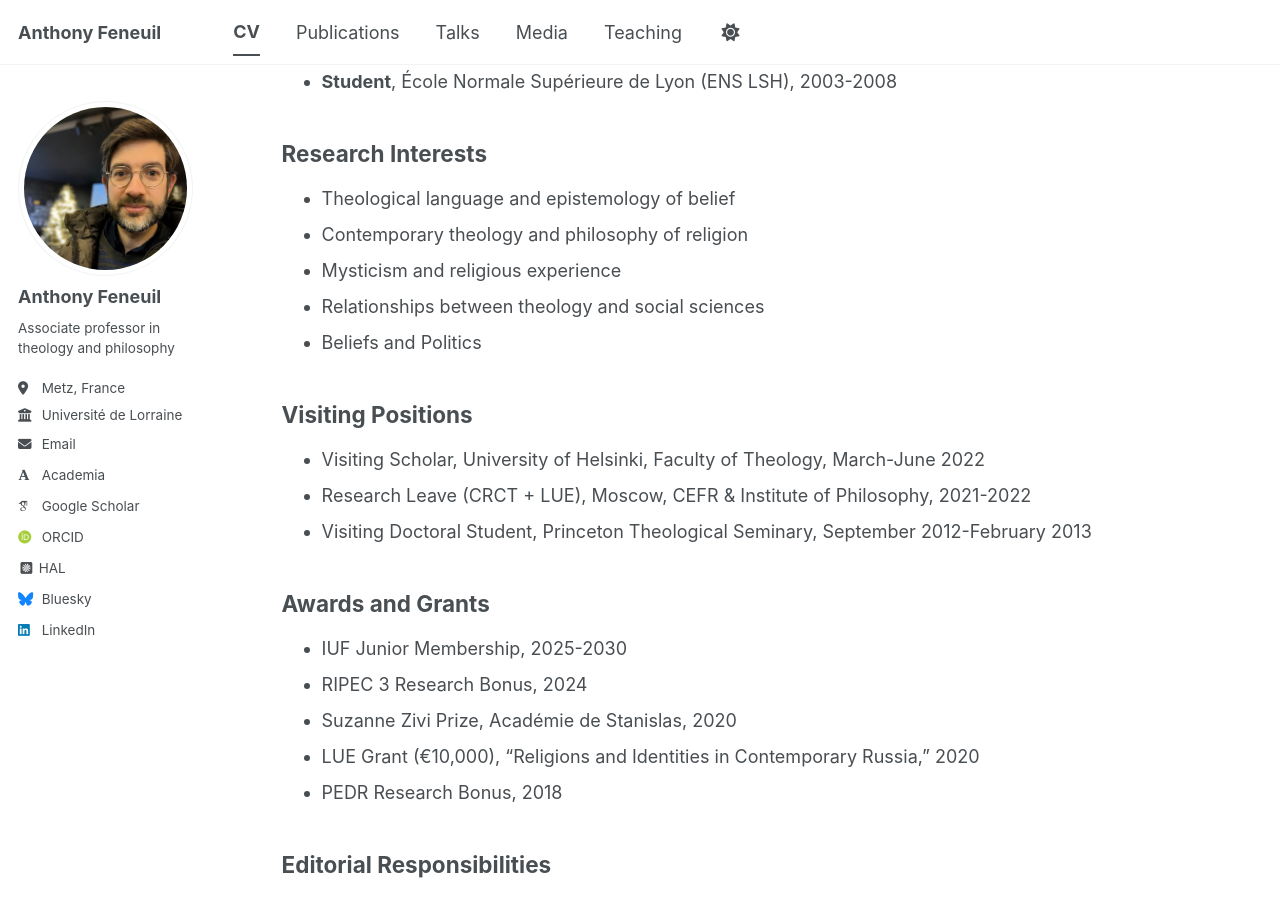
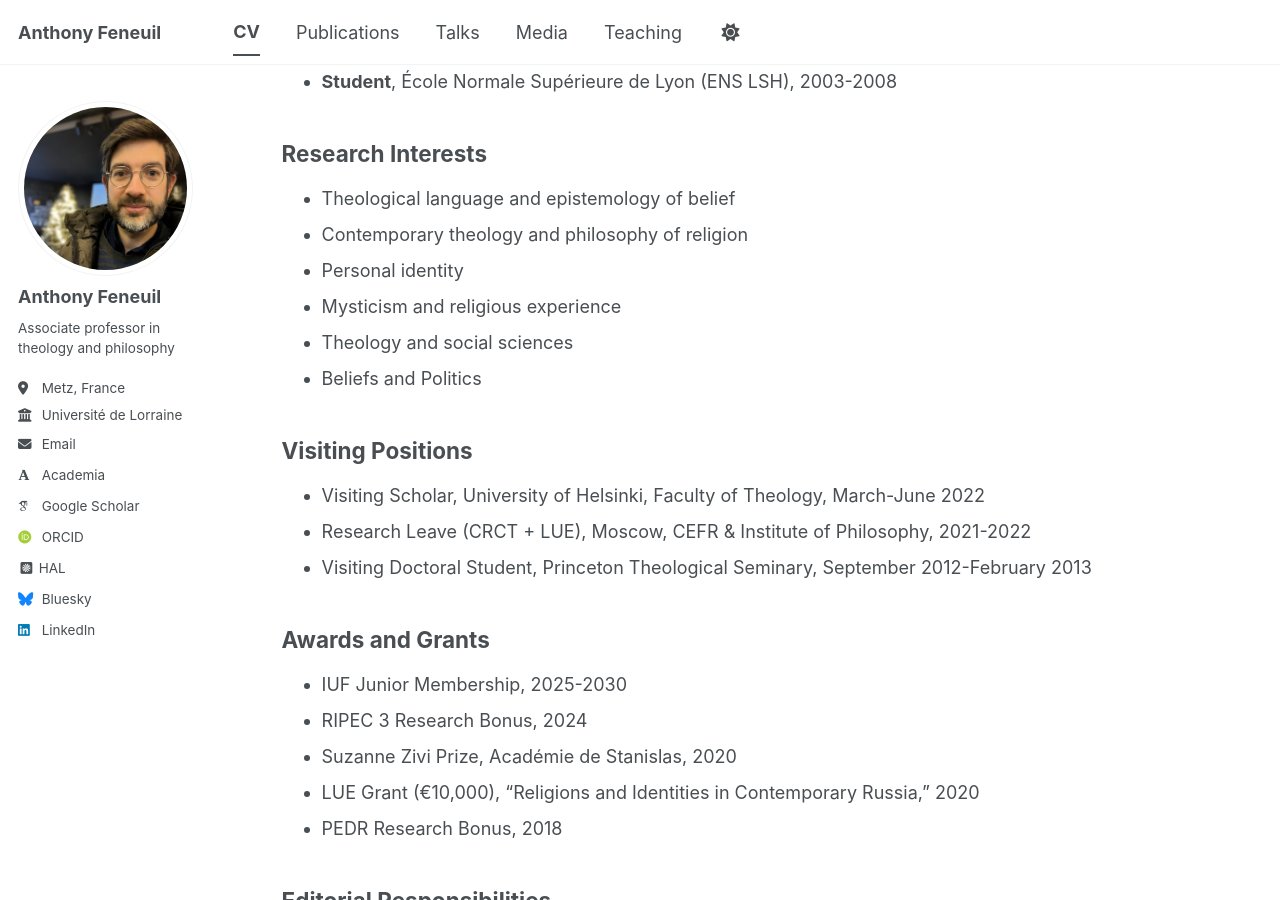
Before and after one commit to anfnl/anfnl.github.io, a Jekyll site: the page built from _pages/cv.md, in a window 1280 px wide and 900 px high, scrolled down 583 px. Built offline with Jekyll 4.4.1, drawn with Linux system fonts in a browser that asks for light colours; some web fonts are replaced; a script bundle is joined from its source files by our own code; library files that are not in the unit come from our copies.

Commit message:
Update cv.md

```diff
--- a/_pages/cv.md
+++ b/_pages/cv.md
@@ -30,8 +30,9 @@ redirect_from:
 
 * Theological language and epistemology of belief
 * Contemporary theology and philosophy of religion
+* Personal identity
 * Mysticism and religious experience
-* Relationships between theology and social sciences
+* Theology and social sciences
 * Beliefs and Politics
 
 ## Visiting Positions
```
